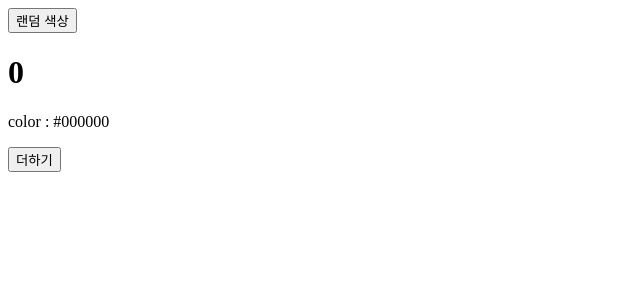
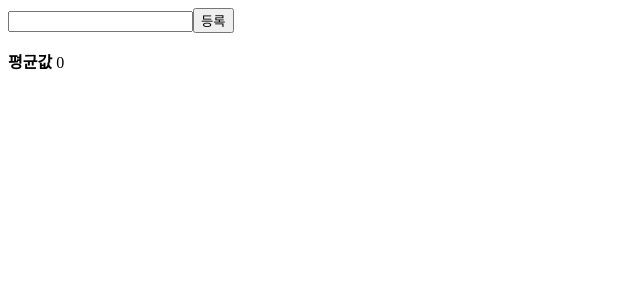
Before and after one commit to kimdohui/react_book, a React (Create React App) app: page / in a window 1280 px wide. Shown: the top 300 px of the page, without its empty margins (0-640 px from the left). Built offline with nearby package versions, Linux system fonts and the light colour scheme.

Commit message:
2020/06/10/TIL

```diff
--- /dev/null
+++ b/src/6_10/Average.js
@@ -0,0 +1,42 @@
+import React, { useState, useMemo } from "react";
+
+const getAverage = numbers => {
+  console.log("평균 계산중");
+
+  if (numbers.length === 0) return 0;
+  const sum = numbers.reduce((a, b) => a + b);
+  return sum / numbers.length;
+};
+const Average = () => {
+  const [list, setList] = useState([]);
+  const [number, setNumber] = useState("");
+
+  const onChange = e => {
+    setNumber(e.target.value);
+  };
+
+  const onInsert = () => {
+    setList(list.concat(parseInt(number)));
+    setNumber("");
+  };
+
+  const avg = useMemo(() => getAverage(list), [list]);
+
+  return (
+    <div>
+      <input value={number} onChange={onChange} />
+      <button onClick={onInsert}>등록</button>
+      <ul>
+        {list.map((value, index) => (
+          <li key={index}> {value}</li>
+        ))}
+      </ul>
+
+      <div>
+        <b>평균값</b> {avg}
+      </div>
+    </div>
+  );
+};
+
+export default Average;
--- a/src/App.js
+++ b/src/App.js
@@ -1,30 +1,24 @@
-import React, { Component } from "react";
-import LifeCycleSample from "./6_9/LifeCycleSample";
-import ErrorBoundary from "./6_9/ErrorBoundary";
+import React from "react";
+import Average from "./6_10/Average";
 
-function getRandomColor() {
-  return "#" + Math.floor(Math.random() * 16777215).toString(16);
-}
+const App = () => {
+  /*const [visible, setVisible] = useState(false);
 
-class App extends Component {
-  state = {
-    color: "#000000"
-  };
-
-  handleClick = () => {
-    this.setState({ color: getRandomColor() });
-  };
-
-  render() {
-    return (
-      <div>
-        <button onClick={this.handleClick}>랜덤 색상</button>
-        <ErrorBoundary>
-          <LifeCycleSample color={this.state.color} />
-        </ErrorBoundary>
-      </div>
-    );
-  }
-}
+  return (
+    <div>
+      <button
+        onClick={() => {
+          setVisible(!visible);
+        }}
+      >
+        {visible ? "숨기기" : "보이기"}
+      </button>
+      <hr />
+      {visible && <Info />}
+    </div>
+  );
+  */
+  return <Average />;
+};
 
 export default App;
```
Also changed, not shown: src/6_10/Counter.js (added, +30 -0 lines), src/6_10/Info.js (added, +41 -0 lines), src/6_8/Counter.js (deleted, +0 -34 lines), 1 other file (tests, documents, lock files or other folders).
